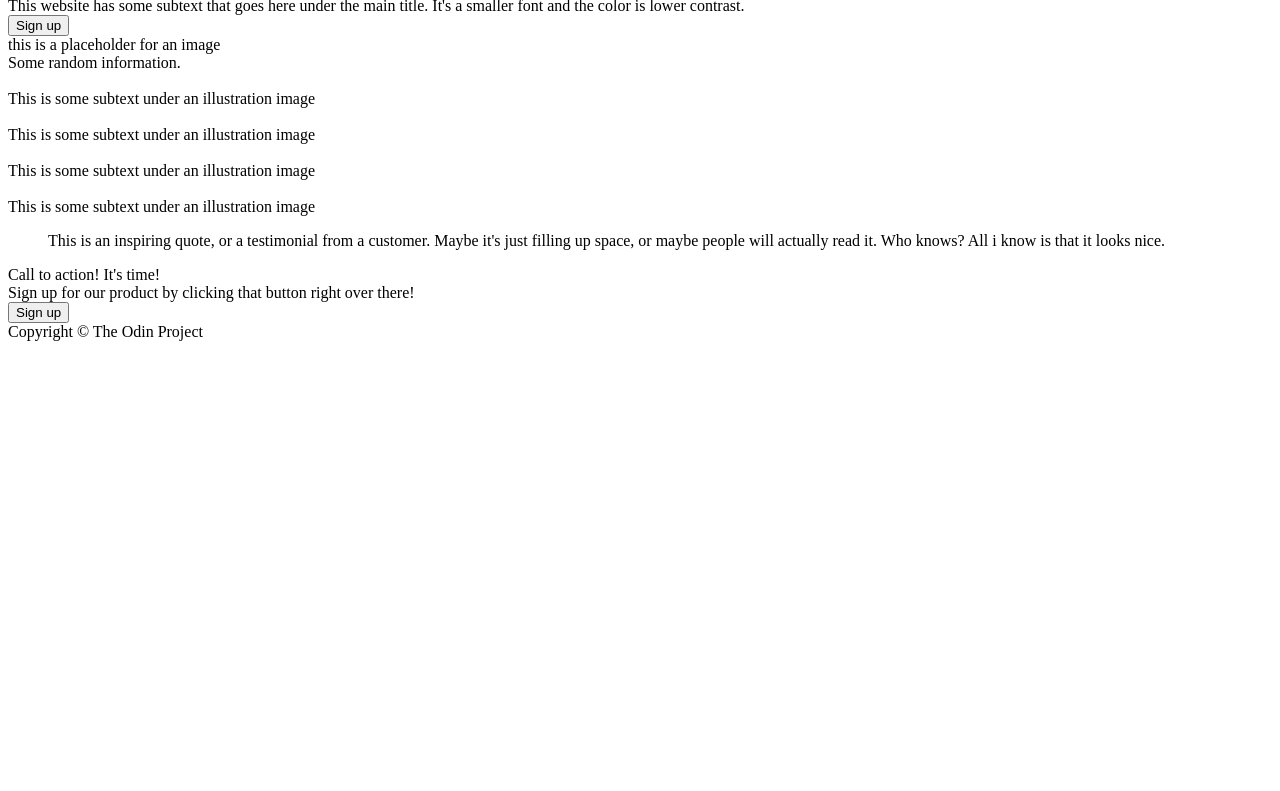
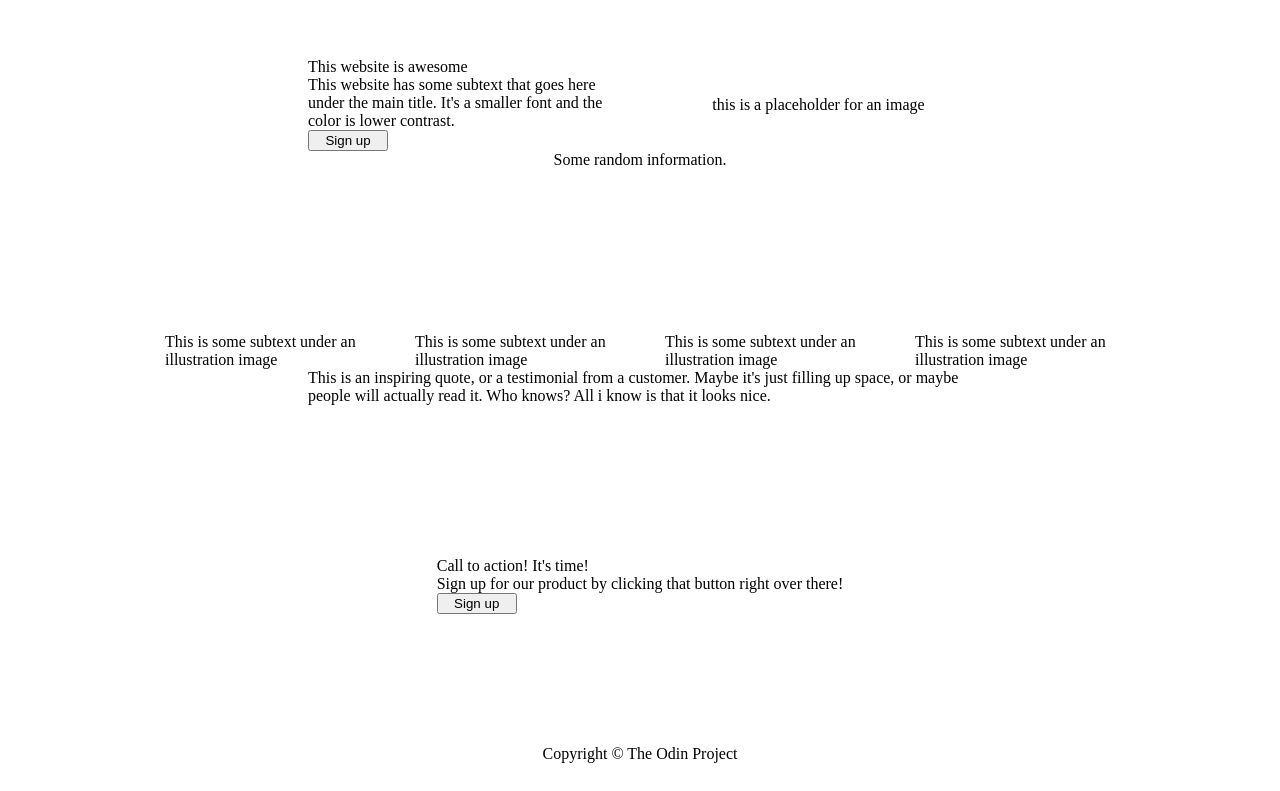
Before and after one commit to zsklz/landing-page, a plain HTML site: page index.html in a window 1280 px wide. Shown: the part 65-856 px from the top of the page. Before the commit the page ends 800 px from the top, so only its background shows below. Drawn offline with Linux system fonts and the light colour scheme.

Commit message:
Add flexbox skeleton for layout

```diff
--- a/index.html
+++ b/index.html
@@ -5,6 +5,7 @@
     <meta http-equiv="X-UA-Compatible" content="IE=edge">
     <meta name="viewport" content="width=device-width, initial-scale=1">
     <title>Landing Page</title>
+    <link rel="stylesheet" href="style.css">
     </head>
   <body>
     <header>
@@ -17,7 +18,7 @@
 	</div>
       </div>
       <div class="description">
-	<div class="description text">
+	<div class="description-text">
 	  <div class="description-title">This website is awesome</div>
 	  <div class="description-subtext">This website has some subtext that goes here under
 	    the main title. It's a smaller font and the color is lower contrast.</div>
@@ -34,36 +35,36 @@
       </div>
       <div class="illustration-images">
 	<div class="item">
-	  <img>
+	  <div class="illustration"></div>
 	  <div class="illustration-text">
 	    This is some subtext under an illustration image
 	  </div>
 	</div>
 	<div class="item">
-	  <img>
+	  <div class="illustration"></div>
 	  <div class="illustration-text">
 	    This is some subtext under an illustration image
 	  </div>
 	</div>
 	<div class="item">
-	  <img>
+	  <div class="illustration"></div>
 	  <div class="illustration-text">
 	    This is some subtext under an illustration image
 	  </div>
 	</div>
 	<div class="item">
-	  <img>
+	  <div class="illustration"></div>
 	  <div class="illustration-text">
 	    This is some subtext under an illustration image
 	  </div>
 	</div>
       </div>
     </div>
-    <blockquote cite="Thor, God of Thunder">
+    <div class="quote">
       This is an inspiring quote, or a testimonial from a customer.
       Maybe it's just filling up space, or maybe people will actually read it. Who knows?
       All i know is that it looks nice.
-    </blockquote>
+    </div>
     <div class="signup">
       <div class="call-to-action">
 	<div class="call-to-action-message">
--- a/style.css
+++ b/style.css
@@ -0,0 +1,91 @@
+body {
+    display: flex;
+    flex-direction: column;
+    align-items: center;
+    justify-content: space-between;
+    padding: 20px 300px;
+    height: 100vh;
+}
+
+.logo-and-links {
+    display: flex;
+    justify-content: space-between;
+}
+
+.description {
+    display: flex;
+    justify-content: space-between;
+    gap: 50px;
+}
+
+.description-text {
+    display: flex;
+    flex-direction: column;
+    flex: 1;
+    flex-wrap: wrap;
+}
+
+.description-image {
+    flex: 1;
+    display: flex;
+    justify-content: center;
+    align-items: center;
+}
+
+header {
+    display: flex;
+    flex-direction: column;
+    justify-content: space-between;
+    flex: 1;
+}
+
+button {
+    width: 80px;
+}
+
+.info {
+    display: flex;
+    flex-direction: column;
+    align-content: center;
+    flex: 1;
+}
+
+.info-title {
+    display: flex;
+    justify-content: center;
+}
+
+.illustration-images {
+    display: flex;
+    justify-content: space-between;
+    gap: 50px;
+}
+
+.item {
+    display: flex;
+    flex-direction: column;
+    justify-content: space-between;
+    width: 200px;
+    height: 200px;
+}
+
+.illustration {
+    width: 200px;
+    height: 200px;
+}
+
+.illustration-text {
+
+}
+
+.quote {
+    flex: 1;
+}
+
+.signup {
+    flex: 1;
+}
+
+footer {
+    flex: 0;
+}
```
